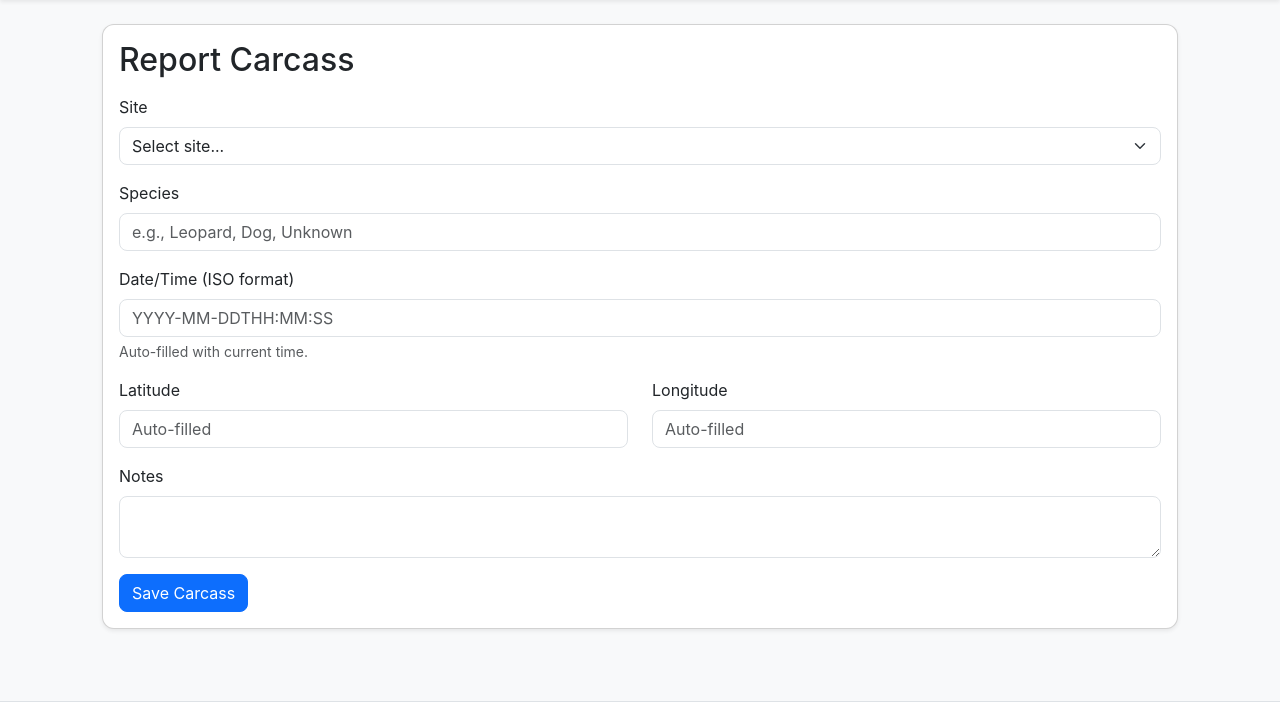
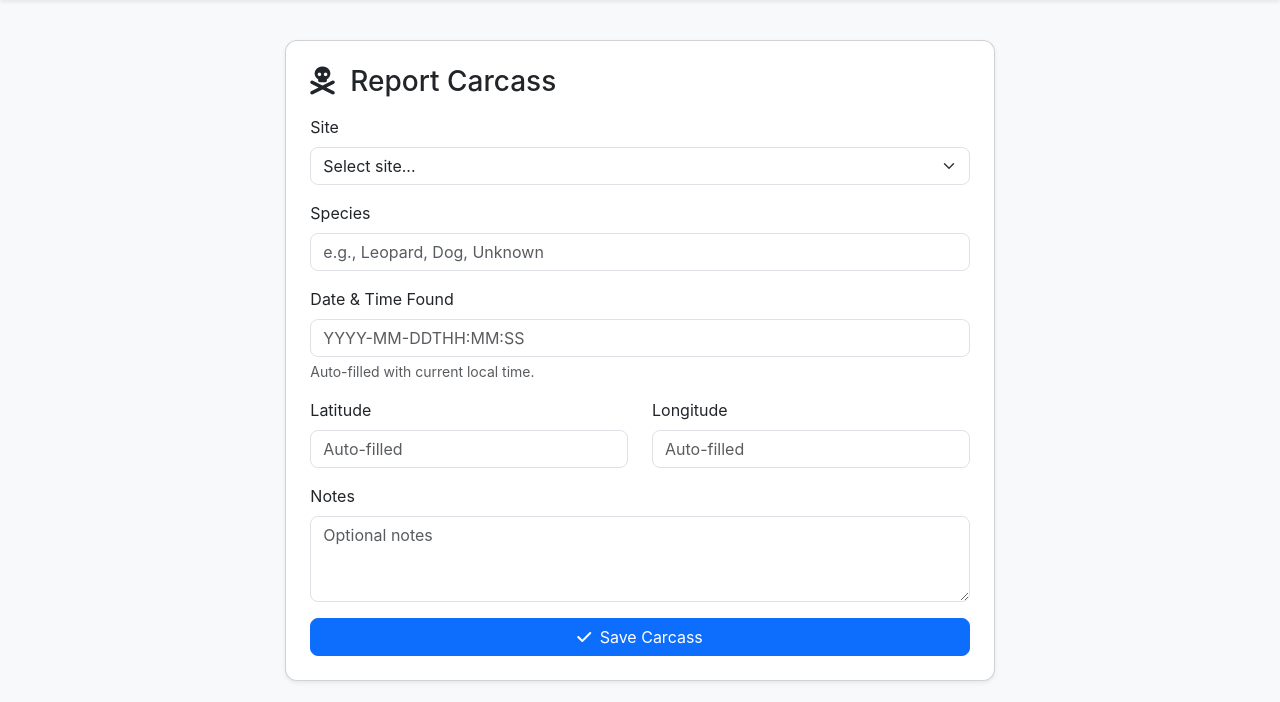
Before and after one commit to prashantwct/Roadkill, a Flask app: template templates/new_carcass.html in a window 1280 px wide. Shown: the part 56-758 px from the top of the page. Run offline with Flask 3, Linux system fonts and the light colour scheme; the template is opened without the code that fills it, so the values that code supplies are empty.

Commit message:
Update new_carcass.html

```diff
--- a/templates/new_carcass.html
+++ b/templates/new_carcass.html
@@ -1,11 +1,19 @@
 {% extends "base.html" %}
 {% block content %}
 
-<div class="card p-3 shadow-sm">
-  <h2 class="mb-3">Report Carcass</h2>
+<div class="row justify-content-center mt-3">
+  <div class="col-lg-8">
+
+    <div class="card shadow-sm p-4">
+
+      <h3 class="mb-3">
+        <i class="fa-solid fa-skull-crossbones me-2"></i>
+        Report Carcass
+      </h3>
 
       <form method="POST">
 
+        <!-- SITE -->
         <div class="mb-3">
           <label class="form-label">Site</label>
           <select name="site_id" class="form-select" required>
@@ -19,35 +27,47 @@
           </select>
         </div>
 
+        <!-- SPECIES -->
         <div class="mb-3">
           <label class="form-label">Species</label>
           <input name="species" class="form-control" placeholder="e.g., Leopard, Dog, Unknown">
         </div>
 
+        <!-- DATE/TIME -->
         <div class="mb-3">
-      <label class="form-label">Date/Time (ISO format)</label>
+          <label class="form-label">Date & Time Found</label>
           <input name="datetime" class="form-control" placeholder="YYYY-MM-DDTHH:MM:SS">
-      <div class="form-text">Auto-filled with current time.</div>
+          <div class="form-text">Auto-filled with current local time.</div>
         </div>
 
+        <!-- GPS -->
         <div class="row">
           <div class="col-md-6 mb-3">
             <label class="form-label">Latitude</label>
             <input name="latitude" class="form-control" placeholder="Auto-filled">
           </div>
+
           <div class="col-md-6 mb-3">
             <label class="form-label">Longitude</label>
             <input name="longitude" class="form-control" placeholder="Auto-filled">
           </div>
         </div>
 
+        <!-- NOTES -->
         <div class="mb-3">
           <label class="form-label">Notes</label>
-      <textarea name="notes" class="form-control"></textarea>
+          <textarea name="notes" class="form-control" rows="3" placeholder="Optional notes"></textarea>
         </div>
 
-    <button class="btn btn-primary">Save Carcass</button>
+        <button class="btn btn-primary w-100">
+          <i class="fa-solid fa-check me-1"></i>
+          Save Carcass
+        </button>
+
       </form>
+
+    </div>
+  </div>
 </div>
 
 {% endblock %}
```
Lines whose indentation alone changed are shown as unchanged.
